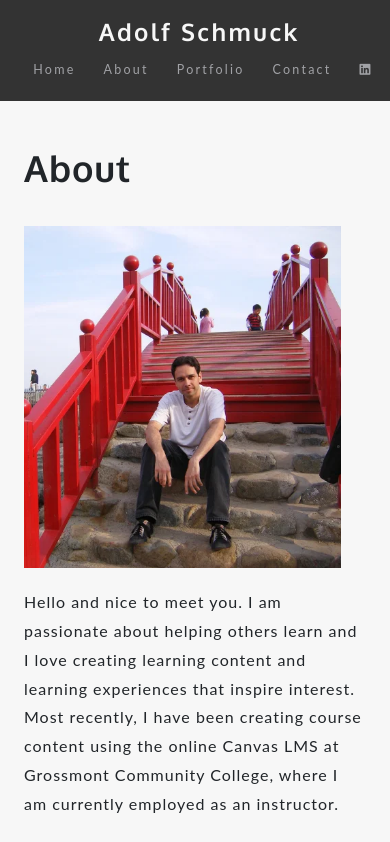
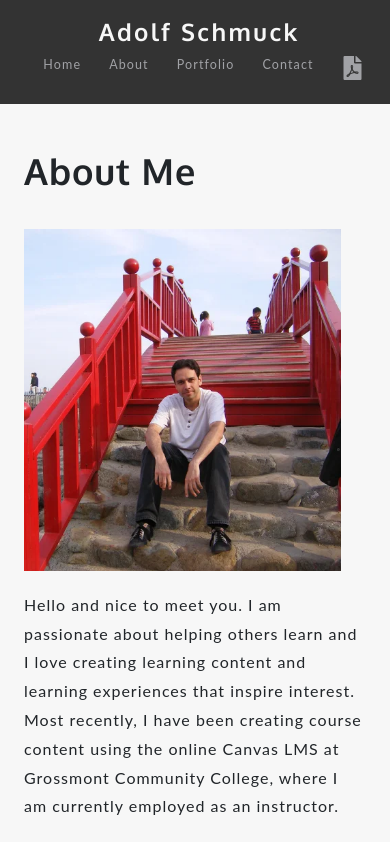
Before and after one commit to answebdev/portfolio-id, a React (Create React App) app: page /about in a window 390 px wide. Shown: the top 842 px of the page. Built offline with nearby package versions, Linux system fonts and the light colour scheme.

Commit message:
update navbar

```diff
--- a/src/components/layout/Navigation.js
+++ b/src/components/layout/Navigation.js
@@ -1,5 +1,7 @@
 import React, { Fragment } from 'react';
 import { Link } from 'react-router-dom';
+import resume from '../../pdf/AdolfSchmuckResume.pdf';
+
 // import logo from '../layout/dev-logo.webp';
 
 // import '../../styles/Navigation.css';
@@ -41,6 +43,17 @@ const Navigation = ({ title }) => {
             <li>
               <a
                 className={classes.PageLink}
+                href={resume}
+                rel='noopener noreferrer'
+                target='_blank'
+                title='Resume'
+              >
+                <i class='fas fa-file-pdf'></i>
+              </a>
+            </li>
+            {/* <li>
+              <a
+                className={classes.PageLink}
                 href='https://www.linkedin.com/in/adolf-schmuck/'
                 rel='noopener noreferrer'
                 target='_blank'
@@ -48,7 +61,7 @@ const Navigation = ({ title }) => {
               >
                 <i class='fab fa-linkedin'></i>
               </a>
-            </li>
+            </li> */}
           </ul>
         </div>
       </div>
--- a/src/components/pages/About.js
+++ b/src/components/pages/About.js
@@ -19,7 +19,7 @@ const About = () => {
           <Row>
             <Col md={12}>
               <div>
-                <h1 className={classes.PageTitle}>About</h1>
+                <h1 className={classes.PageTitle}>About Me</h1>
               </div>
             </Col>
           </Row>
--- a/src/styles/Navigation.module.css
+++ b/src/styles/Navigation.module.css
@@ -134,6 +134,10 @@ ul {
     text-align: center;
     justify-content: center;
   }
+
+  .Links {
+    font-size: 8px;
+  }
 }
 
 @media screen and (min-width: 431px) and (max-width: 470px) {
@@ -157,6 +161,10 @@ ul {
     text-align: center;
     justify-content: center;
   }
+
+  .Links {
+    font-size: 8px;
+  }
 }
 
 @media screen and (min-width: 401px) and (max-width: 430px) {
@@ -179,6 +187,10 @@ ul {
   .Navbar ul {
     text-align: center;
     justify-content: center;
+  }
+
+  .Links {
+    font-size: 8px;
   }
 }
 
@@ -207,4 +219,8 @@ ul {
   .Navbar a {
     font-size: 12.5px;
   }
+
+  .Links {
+    font-size: 8px;
+  }
 }
```
